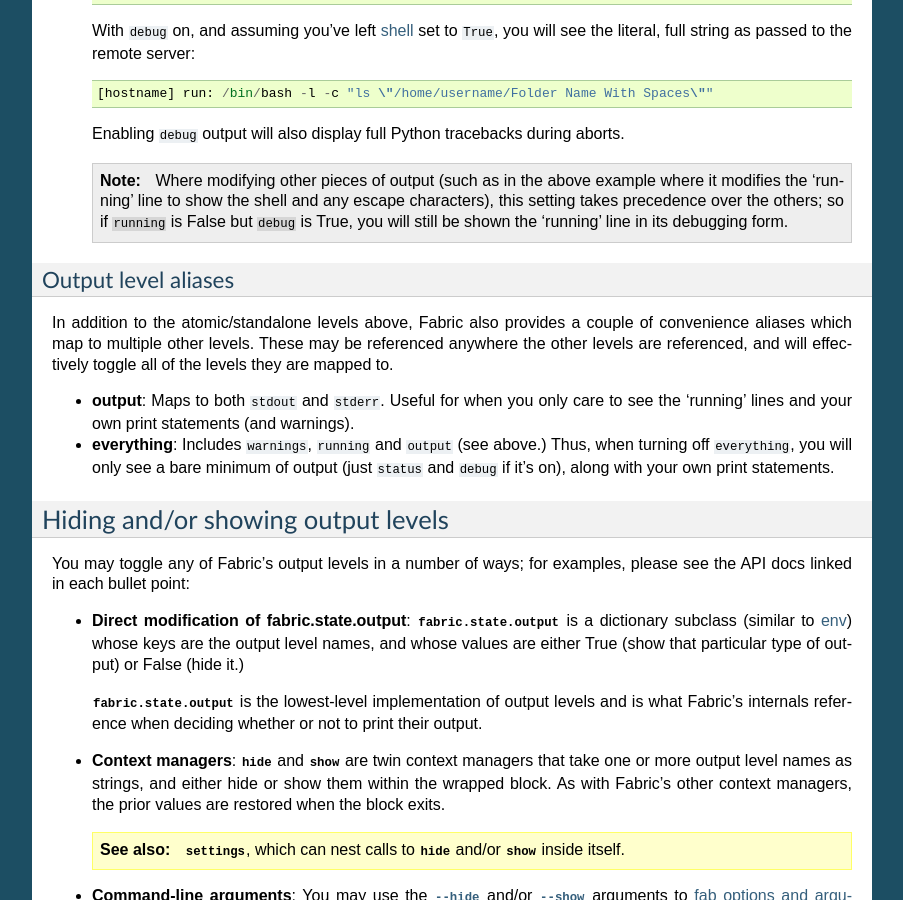
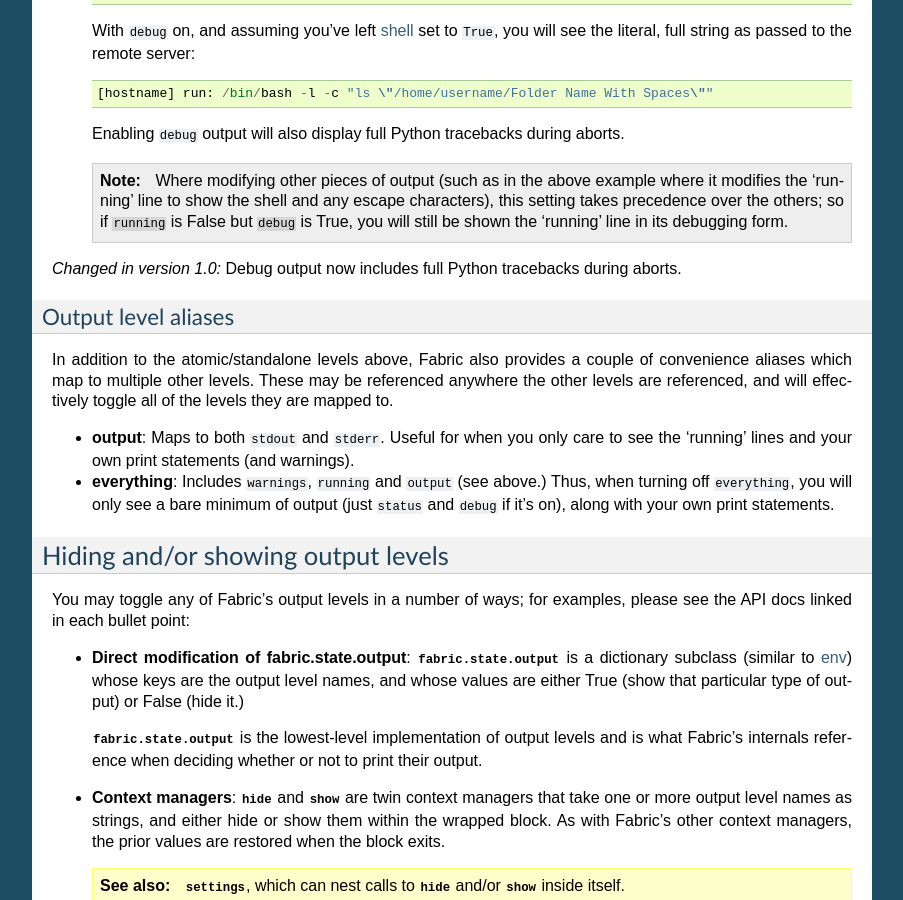
Before and after one commit to fabric/fabric, a Sphinx documentation site: the page built from docs/usage/output_controls.rst, in a window 1280 px wide and 900 px high, scrolled down 1083 px. Shown: the whole window, without its empty margins (198-1101 px from the left). Built offline with Sphinx 7.4.7, drawn with Linux system fonts in a browser that asks for light colours.

Commit message:
Re #94, add versionchanged for commit:ea22f9e

```diff
--- a/docs/usage/output_controls.rst
+++ b/docs/usage/output_controls.rst
@@ -83,6 +83,9 @@ differently from the rest:
       ``running`` is False but ``debug`` is True, you will still be shown the
       'running' line in its debugging form.
 
+.. versionchanged:: 1.0
+    Debug output now includes full Python tracebacks during aborts.
+
 Output level aliases
 --------------------
 
```
